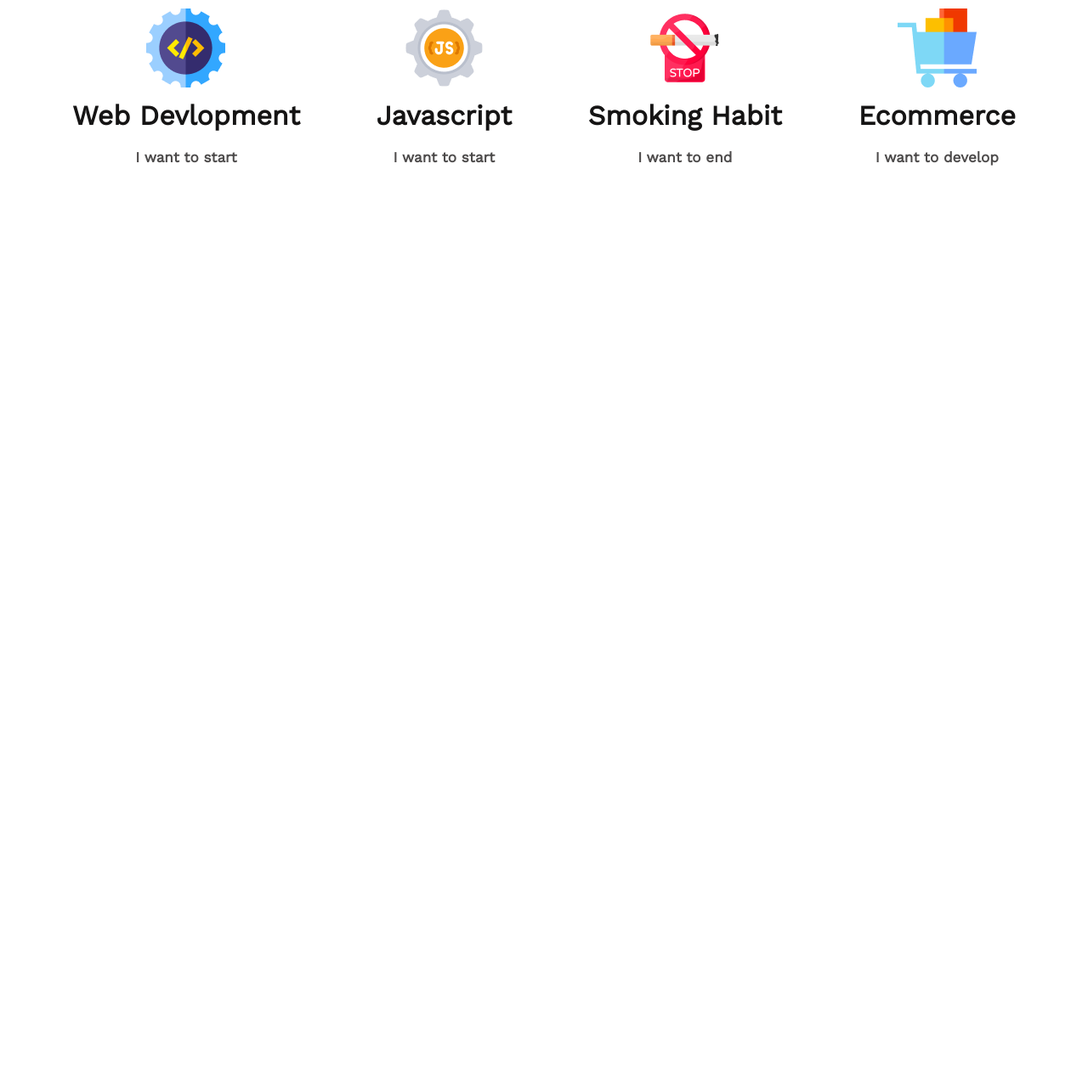
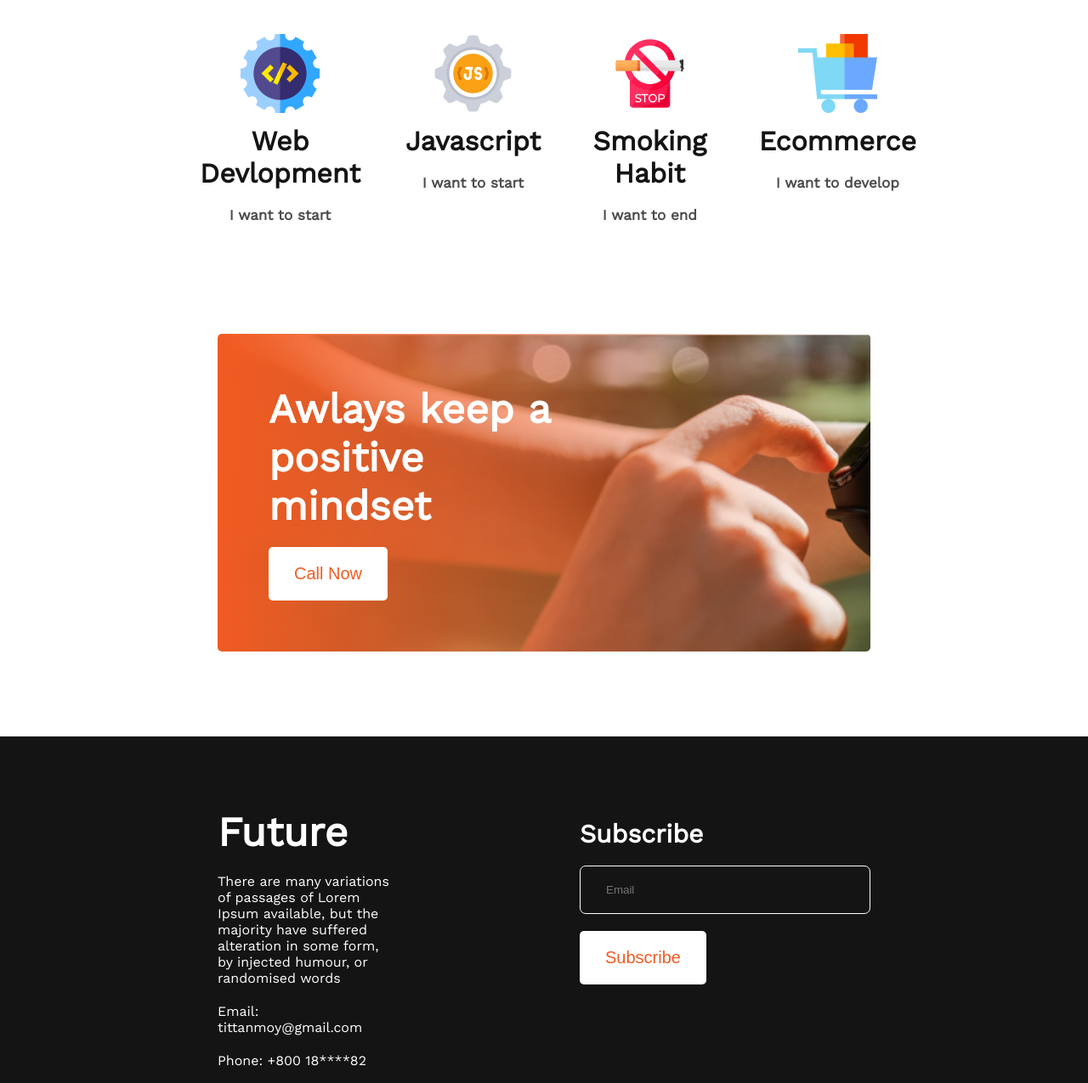
Before and after one commit to toufiqulislamtanmoy/Assignment-1, a plain HTML site: page index.html in a window 1280 px wide. Shown: the part 1887-3162 px from the top of the page at 85% size. Before the commit the page ends 2152 px from the top, so only its background shows below. Drawn offline with nearby package versions, Linux system fonts and the light colour scheme; a web font is replaced by a local one.

Commit message:
all done

```diff
--- a/css/assignmet1.css
+++ b/css/assignmet1.css
@@ -22,6 +22,7 @@ body{
 
 .logo{
     font-family: 'Montserrat Subrayada', sans-serif;
+    cursor: pointer;
 }
 
 .logo span{
@@ -80,7 +81,7 @@ body{
     padding: 20px 30px;
     border: none;
     border-radius: 5px;
-    background-color: #F15B22;
+    background-color: rgb(241, 91, 34);
     color: #FFFFFF;
 }
 
@@ -123,7 +124,8 @@ body{
 /* Plans Section Style */
 
 .plan-secton{
-    margin: 60px 40px;
+    width: 70%;
+    margin: 120px auto;
 }
 .plan-title{
     text-align: center;
@@ -154,3 +156,93 @@ body{
     font-weight: 600;
     padding: 10px;
 }
+/* Motivation Sction */
+.motivation{
+    margin-bottom: 100px;
+}
+.content{
+    width: 60%;
+    padding: 60px 0;
+    margin: auto;
+    background-image: linear-gradient(to right, rgba(241, 91, 34,1), rgba(255,100,0,0)),url('../images/watch.png');
+    background-size: cover;
+    background-repeat: no-repeat;
+    border-radius: 5px;
+}
+.heading{
+
+    font-size: 48px;
+    color: white;
+    width: 50%;
+    margin-left: 60px;
+}
+
+/* call button style */
+.call-now-btn{
+    padding: 20px 30px;
+    color: #F15B22;
+    background-color: #FFFFFF;
+    border: none;
+    border-radius: 5px;
+    font-size: 20px;
+    margin: 20px 0 0 60px;
+    cursor: pointer;
+}
+/* Footer Style */
+.footer-container{
+    background-color: #151414;
+    display: flex;
+    color: white;
+    margin: auto;
+}
+
+.footer-content{
+    margin:5% 5% 5% 20%;
+}
+
+
+
+.footer-heading{
+    font-size: 48px;
+    margin: 20px 0px;
+}
+.footer-description{
+    width: 70%;
+    font-size: 16px;
+    margin-bottom: 20px;
+}
+/* social links style */
+.social-link img{
+    margin-top: 18px;
+    padding-right: 12px;
+}
+
+/* Subscribe section style */
+.subscribe{
+    margin:6% 20% 5% 5% ;
+}
+.subscribe-heading{
+    font-size: 30px;
+    margin: 20px 0px;
+}
+
+.subscribe-form input{
+    border: 1px solid white;
+    outline: none;
+    padding: 20px 30px;
+    width: 280px;
+    background-color: #151414;
+    border-radius: 7px;
+    margin-bottom: 20px;
+    color: #FFFFFF;
+}
+
+.subscribe-btn{
+    padding: 20px 30px;
+    color: #F15B22;
+    background-color: #FFFFFF;
+    border: none;
+    border-radius: 5px;
+    font-size: 20px;
+    cursor: pointer;
+}
--- a/index.html
+++ b/index.html
@@ -90,7 +90,38 @@
             </div>
         </section>
 
+        <section class="motivation">
+            <div class="content">
+                <h1 class="heading">Awlays keep a positive
+                    mindset</h1>
+                <button class="call-now-btn">Call Now</button>
+            </div>
+        </section>
+
     </main>
+
+    <footer class="footer-container">
+        <div class="footer-content">
+            <h1 class="footer-heading">Future</h1>
+            <p class="footer-description">There are many variations of passages of Lorem Ipsum
+                available, but the majority have suffered alteration in some
+                form, by injected humour, or randomised words</p>
+            <p class="footer-description">Email: tittanmoy@gmail.com</p>
+            <p class="footer-description">Phone: +800 18****82</p>
+            <div class="social-link">
+                <img src="images/icons/fb.png" alt="Facebook">
+                <img src="images/icons/twitter.png" alt="Twitter">
+                <img src="images/icons/youtube.png" alt="YouTube">
+            </div>
+        </div>
+        <div class="subscribe">
+            <h1 class="subscribe-heading">Subscribe</h1>
+            <form action="" class="subscribe-form">
+                <input type="email" placeholder="Email"> <br>
+                <button class="subscribe-btn">Subscribe</button>
+            </form>
+        </div>
+    </footer>
 </body>
 
 </html>
```
